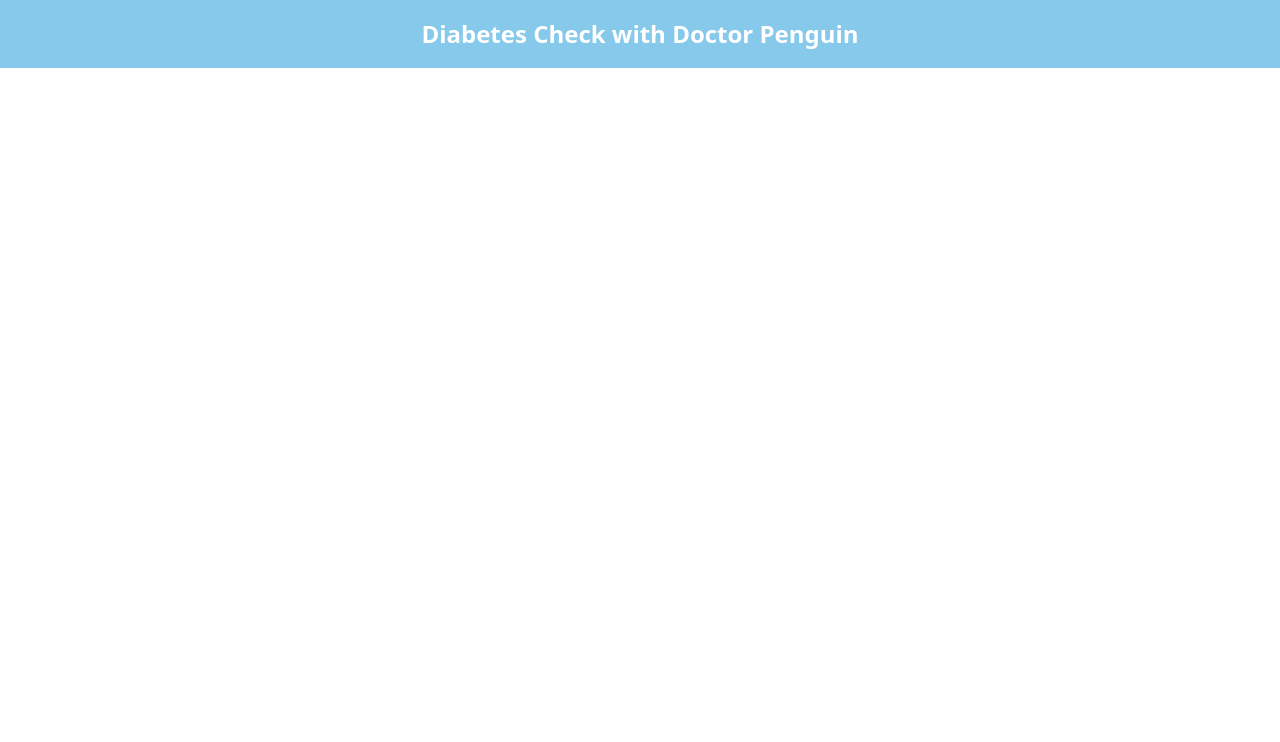
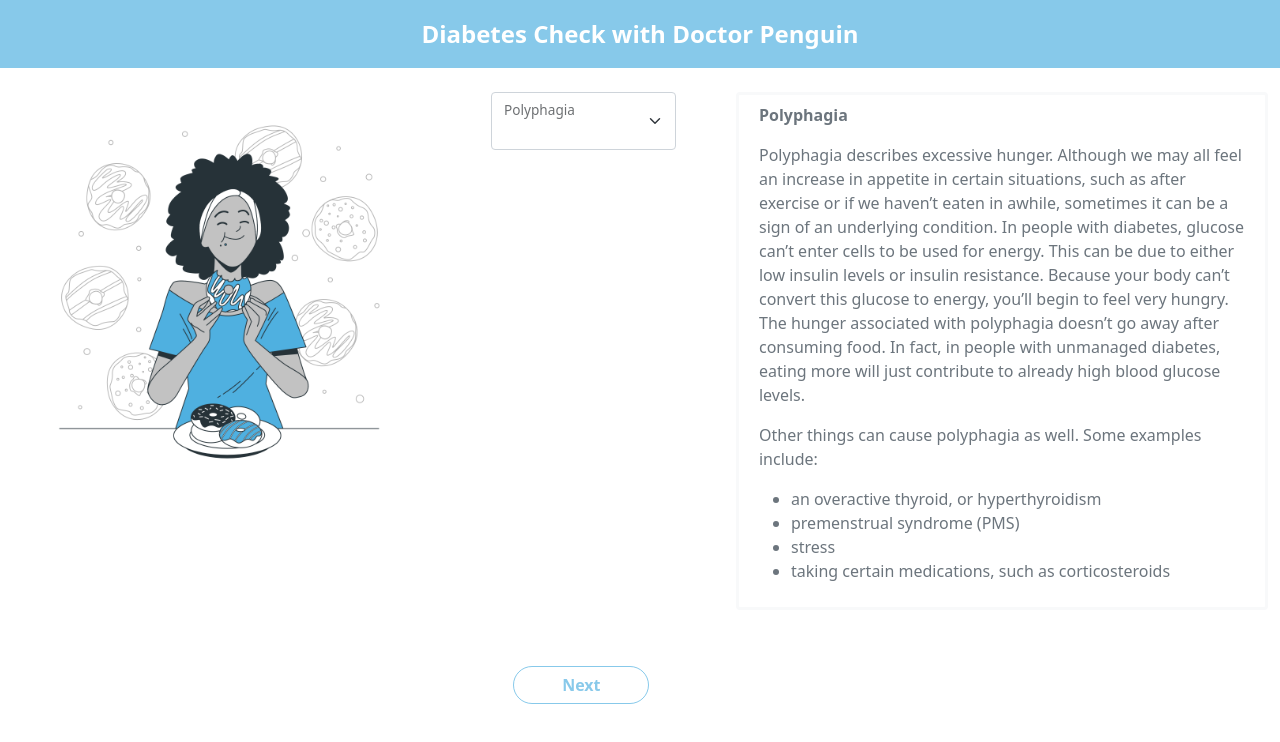
Before and after one commit to FionaRosee/diabetes-frontend, a Vue app: page /question_page_six in a window 1280 px wide. Shown: the top 742 px of the page. Built offline with nearby package versions, Linux system fonts and the light colour scheme.

Commit message:
new view and component polyphagia added

```diff
--- a/src/components/nav/TheNavigation.vue
+++ b/src/components/nav/TheNavigation.vue
@@ -1,5 +1,8 @@
 <template>
-  <div v-if="readyToLaunch" class="nav container-fluid mt-5 mb-4 d-flex justify-content-center">
+  <div
+    v-if="readyToLaunch"
+    class="nav container-fluid mt-5 mb-4 d-flex justify-content-center"
+  >
     <div class="row">
       <div class="col justify-content-end">
         <router-link
@@ -12,7 +15,12 @@
         <a class="buttonFilled m-2 rounded-pill" href="#" role="button"></a>
         <a class="buttonFilled m-2 rounded-pill" href="#" role="button"></a>
         <a class="buttonUnfilled m-2 rounded-pill" href="#" role="button"></a>
-        <a class="buttonnfilled m-2 rounded-pill" href="#" role="button"></a>
+        <router-link
+          :class="mode('Polyphagia')"
+          class="m-2 rounded-pill"
+          role="button"
+          to="/question_page_six"
+        ></router-link>
         <router-link
           :class="mode('Genital thrush')"
           class="m-2 rounded-pill"
@@ -82,7 +90,23 @@ export default {
       if (linkId == "General information") {
         if (linkId == this.$route.name) {
           return { activePage: true };
-        } else if (this.dataBackendRequestDB.Age == null  && this.dataBackendRequestDB.Gender == null && this.dataBackendRequestDB.Obesity == null) {
+        } else if (
+          this.dataBackendRequestDB.Age == null &&
+          this.dataBackendRequestDB.Gender == null &&
+          this.dataBackendRequestDB.Obesity == null
+        ) {
+          return { buttonUnfilled: true };
+        } else {
+          return { buttonFilled: true };
+        }
+      }
+
+      //Polyphagia
+
+      if (linkId == "Polyphagia") {
+        if (linkId == this.$route.name) {
+          return { activePage: true };
+        } else if (this.dataBackendRequestDB.Polyphagia == null) {
           return { buttonUnfilled: true };
         } else {
           return { buttonFilled: true };
--- /dev/null
+++ b/src/components/symptoms/Polyphagia.vue
@@ -0,0 +1,172 @@
+<template>
+  <div
+    v-if="readyToLaunch"
+    class="form container-fluid d-flex justify-content-center mb-5"
+  >
+    <div class="row my-4">
+      <!-- image -->
+      <div class="image col-4">
+        <img
+          src="../../assets/polyphagia.png"
+          class="img-fluid"
+          alt="polyphagia image"
+        />
+      </div>
+
+      <!-- form -->
+      <div class="col-2 ms-5 me-5 d-block">
+        <!-- polyphagia -->
+        <div class="col">
+          <div class="form-floating">
+            <select
+              class="form-select"
+              id="polyphagia"
+              aria-label="Floating label select example"
+              v-model="polyphagia"
+              placeholder=" "
+            >
+              <option value="1">yes</option>
+              <option value="0">no</option>
+            </select>
+            <label for="polyphagia">Polyphagia</label>
+          </div>
+        </div>
+        <!-- end of form -->
+      </div>
+
+      <!-- description -->
+      <div
+        class="
+          description-box
+          col
+          bg-white
+          d-flex
+          align-items-start
+          border border-light border border-3
+          rounded
+        "
+      >
+        <div class="description-text p-2 d-block text-secondary">
+          <p>
+            <b>Polyphagia</b>
+          </p>
+          <p>
+            Polyphagia describes excessive hunger. Although we may all feel an
+            increase in appetite in certain situations, such as after exercise
+            or if we haven’t eaten in awhile, sometimes it can be a sign of an
+            underlying condition. In people with diabetes, glucose can’t enter
+            cells to be used for energy. This can be due to either low insulin
+            levels or insulin resistance. Because your body can’t convert this
+            glucose to energy, you’ll begin to feel very hungry. The hunger
+            associated with polyphagia doesn’t go away after consuming food. In
+            fact, in people with unmanaged diabetes, eating more will just
+            contribute to already high blood glucose levels.
+          </p>
+          <p>
+            Other things can cause polyphagia as well. Some examples
+            include:
+          </p>
+          <ul>
+            <li>an overactive thyroid, or hyperthyroidism</li>
+            <li>premenstrual syndrome (PMS)</li>
+            <li>stress</li>
+            <li>taking certain medications, such as corticosteroids</li>
+          </ul>
+        </div>
+      </div>
+
+      <!-- next button -->
+
+      <div class="row mt-5">
+        <div class="col-4"></div>
+        <div class="col-2 ms-5 me-5 mt-2 d-flex justify-content-center">
+          <button
+            type="button"
+            class="btn btn-outline-primary rounded-pill ms-3 px-5"
+            @click="this.$router.push('/question_page_seven')"
+          >
+            Next
+          </button>
+        </div>
+        <div class="col"></div>
+      </div>
+    </div>
+  </div>
+</template>
+
+<script>
+import { get, set } from "idb-keyval";
+export default {
+  data() {
+    return {
+      readyToLaunch: false,
+      userEntiresDB: null,
+      dataBackendRequestDB: null,
+      polyphagia: "",
+    };
+  },
+  methods: {
+    saveEntries() {
+      if (this.alopecia != "") {
+        this.userEntiresDB.polyphagia = parseInt(this.polyphagia);
+        this.dataBackendRequestDB.Polyphagia = parseInt(this.polyphagia);
+      }
+
+      //save userEntries
+      set("userEntries", JSON.parse(JSON.stringify(this.userEntiresDB)))
+        .then(() => {
+          console.log("User Daten gespeichert:");
+          console.dir(this.userEntiresDB);
+        })
+        .catch(console.warn);
+
+      //save data for backend request
+      set(
+        "dataBackendRequest",
+        JSON.parse(JSON.stringify(this.dataBackendRequestDB))
+      )
+        .then(() => {
+          console.log("Daten Backend Anfrage gespeichert:");
+          console.dir(this.dataBackendRequestDB);
+        })
+        .catch(console.warn);
+    },
+    loadDataDB() {
+      get("userEntries")
+        .then((data) => {
+          if (data != null) {
+            this.polyphagia = data.polyphagia;
+          }
+          this.userEntiresDB = data;
+        })
+        .then(() => {
+          get("dataBackendRequest").then((data) => {
+            if (data != null) {
+              this.dataBackendRequestDB = data;
+              this.readyToLaunch = true;
+            }
+          });
+        });
+    },
+  },
+  created() {
+    this.loadDataDB();
+  },
+  beforeUnmount() {
+    this.saveEntries();
+  },
+};
+</script>
+
+<style scoped>
+.btn-outline-primary {
+  border-color: #4fb0e0ad;
+  color: #4fb0e0ad;
+  font-weight: bold;
+}
+
+.btn-outline-primary:hover {
+  border-color: #4fb0e0;
+  background-color: #4fb0e0;
+}
+</style>>
--- a/src/router/index.js
+++ b/src/router/index.js
@@ -12,6 +12,7 @@ import QuestionPageTen from "../views/QuestionPageTen.vue"
 import QuestionPageNine from "../views/QuestionPageNine.vue"
 import QuestionPageEight from "../views/QuestionPageEight.vue"
 import QuestionPageSeven from "../views/QuestionPageSeven.vue"
+import QuestionPageSix from "../views/QuestionPageSix.vue"
 
 const router = createRouter({
   history: createWebHistory(import.meta.env.BASE_URL),
@@ -40,6 +41,11 @@ const router = createRouter({
       path: "/Polydipsia",
       name: "Polydipsia",
       component: Polydipsia,
+    },
+    {
+      path: "/question_page_six",
+      name: "Polyphagia",
+      component: QuestionPageSix
     },
     {
       path: "/question_page_seven",
--- /dev/null
+++ b/src/views/QuestionPageSix.vue
@@ -0,0 +1,23 @@
+<template>
+  <div class="main-layout container-fluid">
+    <the-navigation></the-navigation>
+    <keep-alive>
+<polyphagia></polyphagia>
+    </keep-alive>
+  </div>
+</template>
+
+<script>
+import TheNavigation from "../components/nav/TheNavigation.vue";
+import Polyphagia from "../components/symptoms/Polyphagia.vue";
+
+export default {
+  components: {
+    TheNavigation,
+    Polyphagia
+  },
+};
+</script>
+
+<style scoped>
+</style>
```
